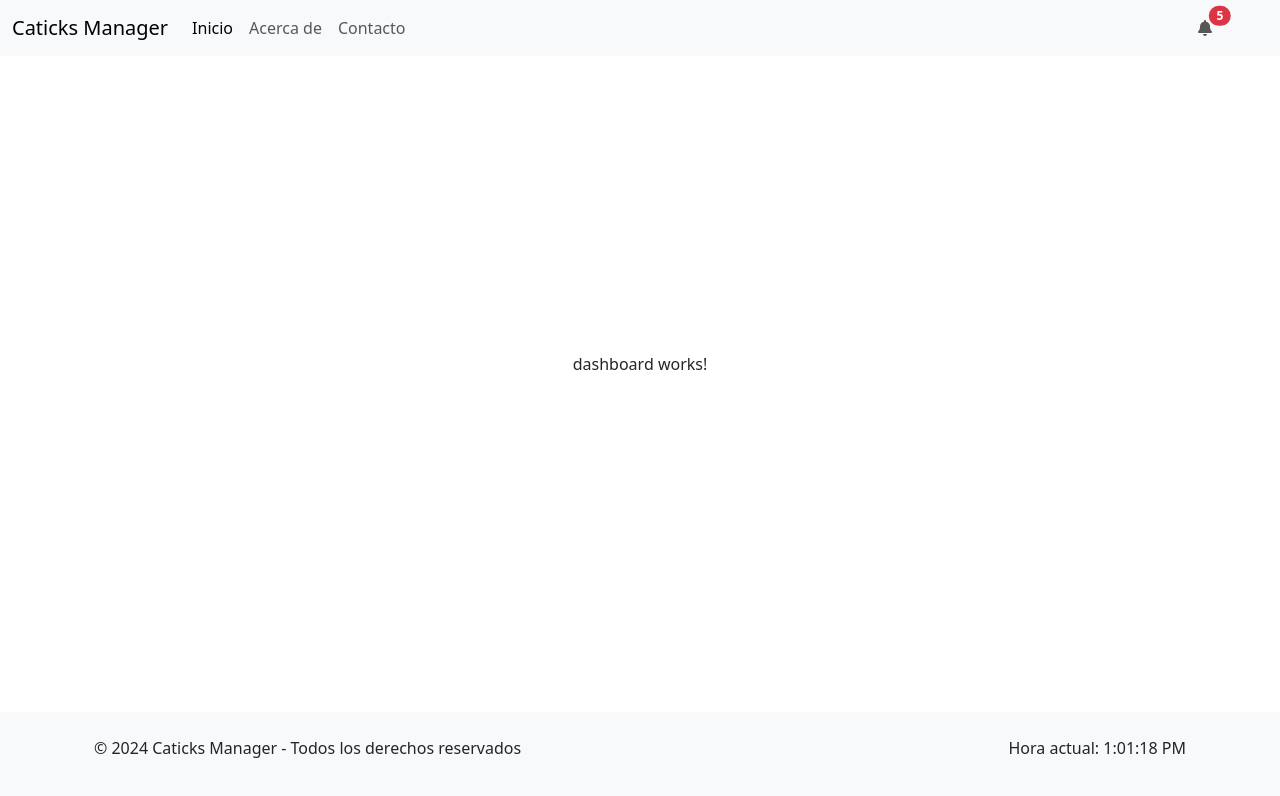
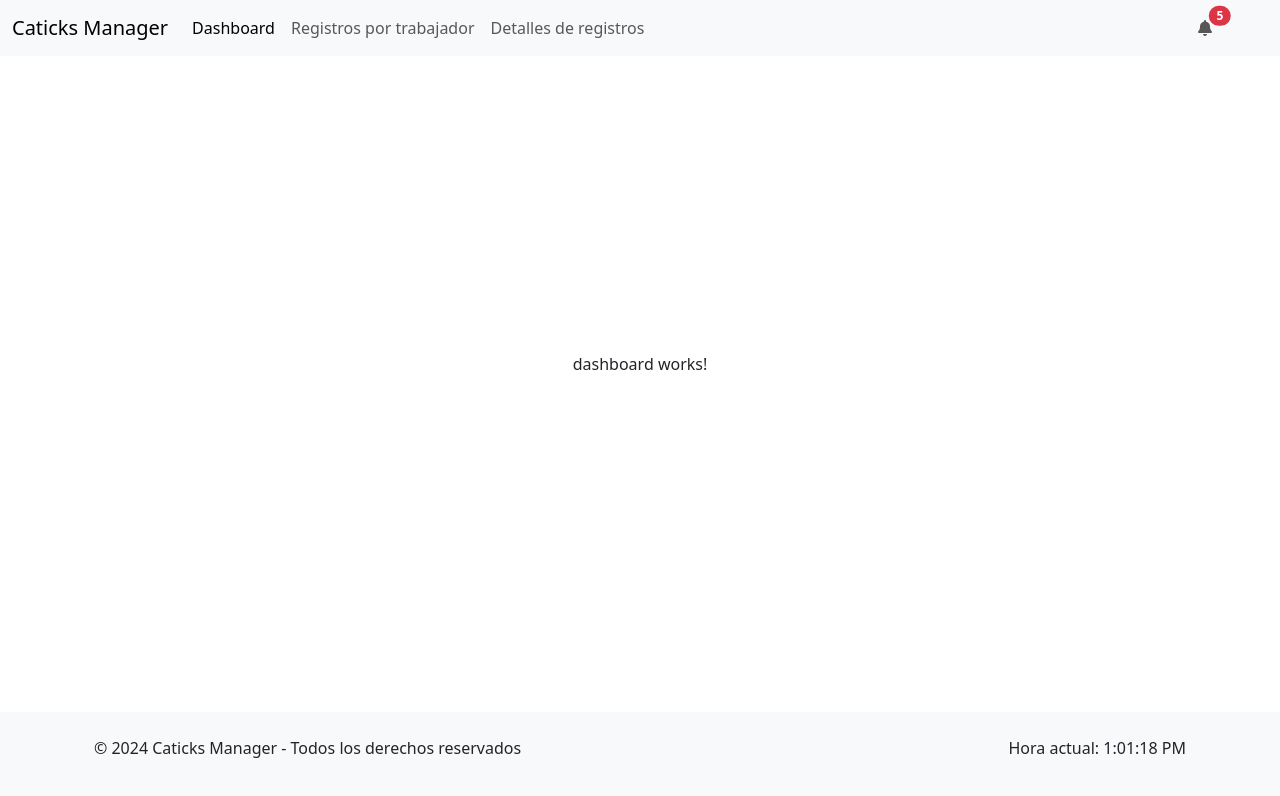
Before and after one commit to lumod97/registro_incidencias_backend, an Angular app: page /dashboard in a window 1280 px wide. Shown: the top 796 px of the page. Built offline with nearby package versions, Linux system fonts and the light colour scheme.

Commit message:
enlaces cambiados

```diff
--- a/src/app/app.component.html
+++ b/src/app/app.component.html
@@ -14,13 +14,13 @@
       <div class="collapse navbar-collapse" id="navbarNav">
         <ul class="navbar-nav me-auto"> <!-- Los enlaces de navegación alineados a la izquierda -->
           <li class="nav-item">
-            <a class="nav-link" routerLink="/dashboard" routerLinkActive="active">Inicio</a>
+            <a class="nav-link" routerLink="/dashboard" routerLinkActive="active">Dashboard</a>
           </li>
           <li class="nav-item">
-            <a class="nav-link" routerLink="/resume">Acerca de</a>
+            <a class="nav-link" routerLink="/resume">Registros por trabajador</a>
           </li>
           <li class="nav-item">
-            <a class="nav-link" routerLink="/resume_details">Contacto</a>
+            <a class="nav-link" routerLink="/resume_details">Detalles de registros</a>
           </li>
         </ul>
         <ul class="navbar-nav"> <!-- Ícono de alertas alineado a la derecha -->
```
